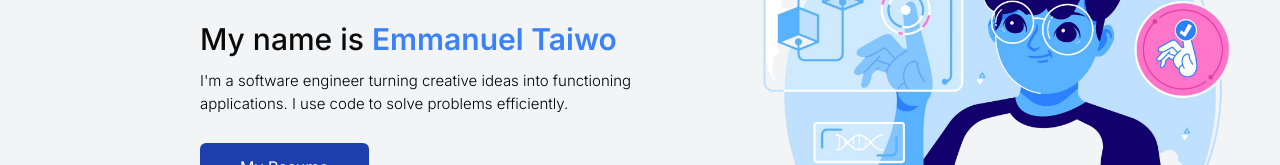
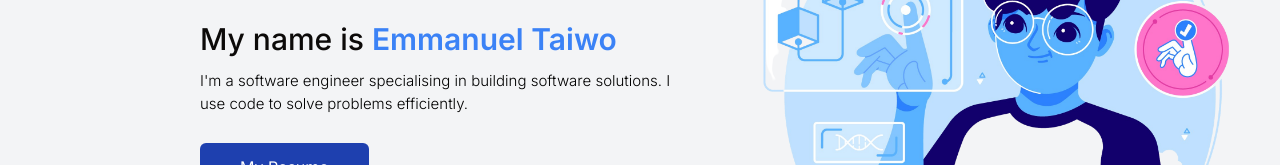
Before and after one commit to emmanueltaiwo/portfolio2.0, a Next.js app: page / in a window 1280 px wide. Shown: the part 296-461 px from the top of the page. Built offline with nearby package versions, Linux system fonts and the light colour scheme; no server answers; the database is empty.

Commit message:
chore: updated description

```diff
--- a/components/HeroSection.tsx
+++ b/components/HeroSection.tsx
@@ -15,8 +15,7 @@ const HeroSection = () => {
           <span className="text-blue-500 font-[600]">{FULL_NAME}</span>
         </h4>
         <p className="text-black dark:text-white text-[14px] sm:text-[20px] md:text-[25px] lg:text-[15px] font-[300] w-[90%] sm:w-[80%] md:w-[550px] lg:w-[480px]">
-          I&apos;m a software engineer turning creative ideas into functioning
-          applications. I use code to solve problems efficiently.
+          I&apos;m a software engineer specialising in building software solutions. I use code to solve problems efficiently.
         </p>
         <a
           href="/assets/documents/Taiwo Emmanuel Resume.pdf"
--- a/components/ProjectsSection.tsx
+++ b/components/ProjectsSection.tsx
@@ -24,7 +24,7 @@ const ProjectsSection = () => {
     const fetchProjects = async () => {
       try {
         const response = await fetchAllProjects();
-        console.log(response)
+        console.log(response);
         setProjects(response);
       } catch (error) {
         throw new Error();
```
